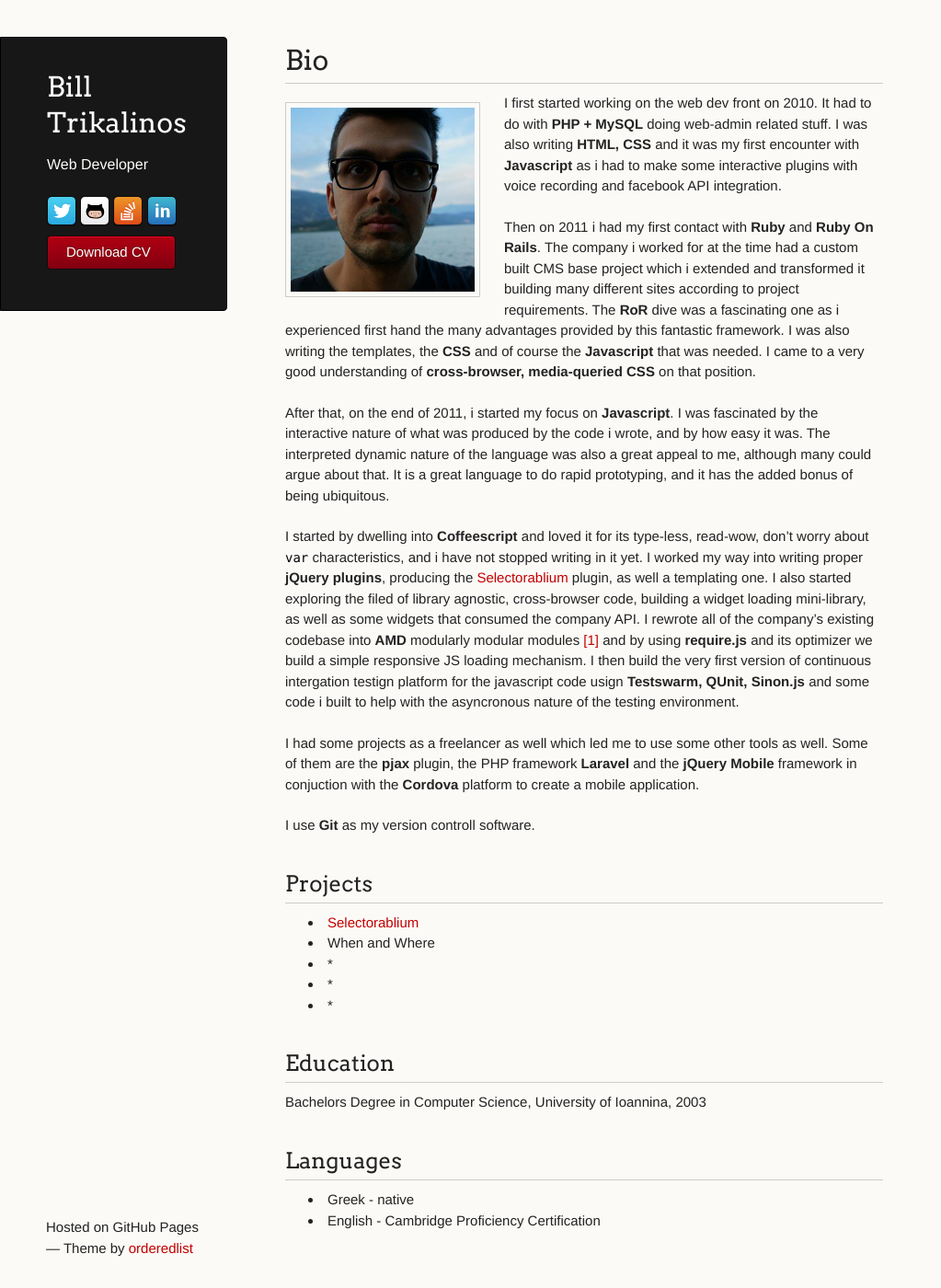
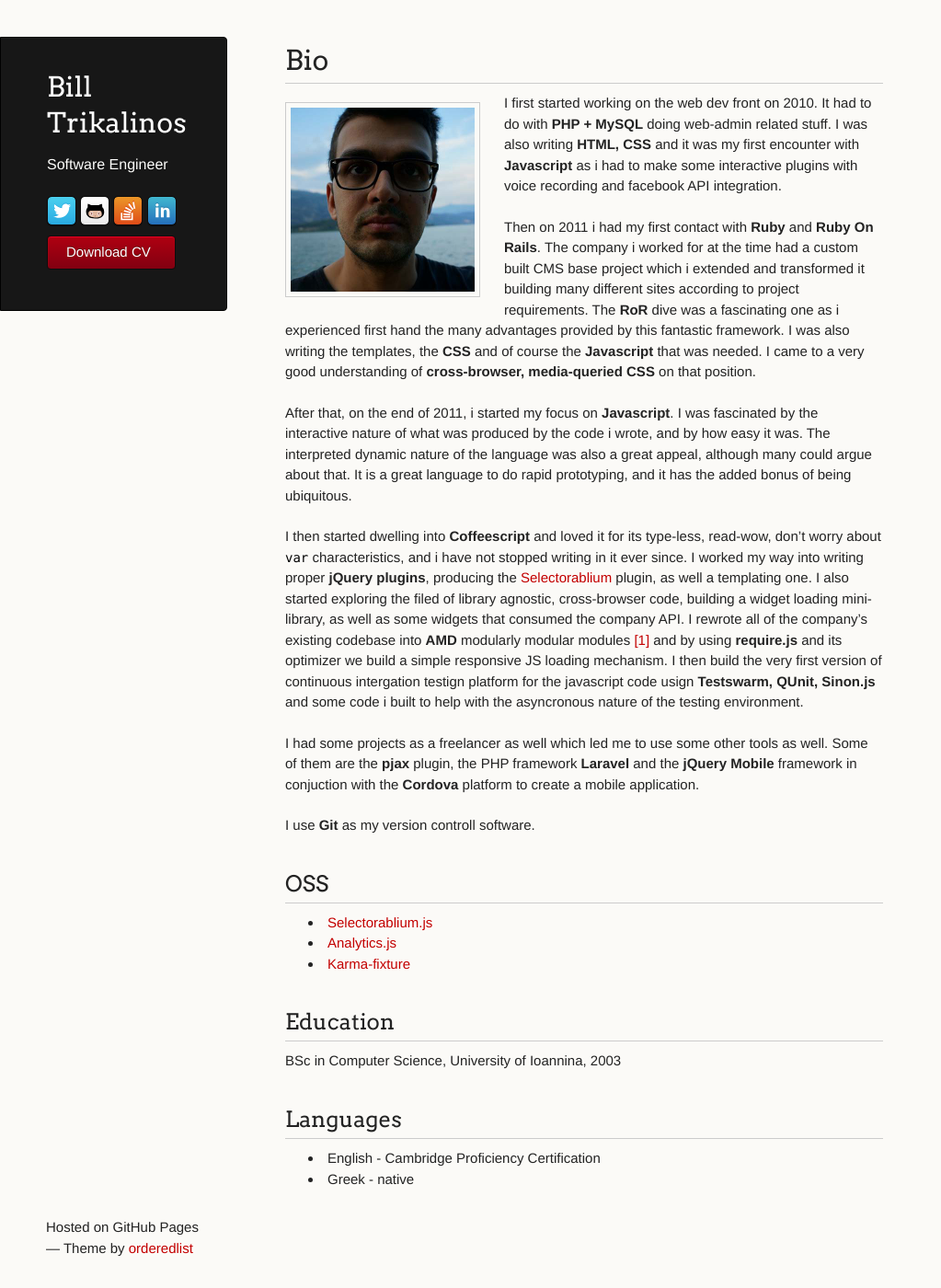
Before and after one commit to billtrik/billtrik.github.io, a Jekyll site: the page built from index.md, in a window 1280 px wide and 1400 px high. Shown: the whole window at 92% size, without its empty margins (0-1023 px from the left). Built offline with Jekyll 4.4.1, drawn with Linux system fonts in a browser that asks for light colours; Markdown is read by kramdown in place of the engine named in the settings.

Commit message:
Update index page with OSS projects and links

```diff
--- a/index.md
+++ b/index.md
@@ -1,7 +1,7 @@
 ---
 layout: site
 title: Bill Trikalinos
-subtitle: Web Developer
+subtitle: Software Engineer
 ---
 
 
@@ -9,9 +9,10 @@ Bio
 ======================
 
 
-![Bill Trikalinos](/images/billtrik.jpg) I first started working on the web dev front on 2010. It had to do with **PHP + MySQL** doing web-admin related stuff.
-I was also writing **HTML, CSS** and it was my first encounter with **Javascript** as i had to make some interactive plugins with voice recording
-and facebook API integration.
+![Bill Trikalinos](/images/billtrik.jpg) I first started working on the web dev front on 2010.
+It had to do with **PHP + MySQL** doing web-admin related stuff.
+I was also writing **HTML, CSS** and it was my first encounter with **Javascript** as i
+had to make some interactive plugins with voice recording and facebook API integration.
 
 Then on 2011 i had my first contact with **Ruby** and **Ruby On Rails**. The company i worked for at the time
 had a custom built CMS base project which i extended and transformed it building many different sites according to project requirements.
@@ -20,11 +21,11 @@ I was also writing the templates, the **CSS** and of course the **Javascript** t
 I came to a very good understanding of **cross-browser, media-queried CSS** on that position.
 
 After that, on the end of 2011, i started my focus on **Javascript**. I was fascinated by the interactive nature of what was produced by the code i wrote,
-and by how easy it was. The interpreted dynamic nature of the language was also a great appeal to me, although many could argue about that.
+and by how easy it was. The interpreted dynamic nature of the language was also a great appeal, although many could argue about that.
 It is a great language to do rapid prototyping, and it has the added bonus of being ubiquitous.
 
-I started by dwelling into **Coffeescript** and loved it for its type-less, read-wow, don't worry about `var` characteristics,
-and i have not stopped writing in it yet.
+I then started dwelling into **Coffeescript** and loved it for its type-less, read-wow, don't worry about `var` characteristics,
+and i have not stopped writing in it ever since.
 I worked my way into writing proper **jQuery plugins**, producing the [Selectorablium][1] plugin, as well a templating one.
 I also started exploring the filed of library agnostic, cross-browser code, building a widget loading mini-library,
 as well as some widgets that consumed the company API.
@@ -37,29 +38,27 @@ Some of them are the **pjax** plugin, the PHP framework **Laravel** and the **jQ
 
 I use **Git** as my version controll software.
 
-Projects
+OSS
 ----------------
 
-* [Selectorablium][1]
-* When and Where
-* \*
-* \*
-* \*
+* [Selectorablium.js][1]
+* [Analytics.js][2]
+* [Karma-fixture][3]
 
 Education
 ----------------
 
-Bachelors Degree in Computer Science, University of Ioannina, 2003
+BSc in Computer Science, University of Ioannina, 2003
 
 
 Languages
 ------------------
 
+* English - Cambridge Proficiency Certification
 * Greek - native
-* English - Cambridge Proficiency Certification
 
 
-[1]: https://github.com/skroutz/selectorablium  "Google"
-[2]: https://github.com/billtrik.gr/templator   "tempaltor"
-[3]: https://github.com/billtrik.gr/mini-loader "mini-loader"
+[1]: https://github.com/skroutz/selectorablium  "Selectorablium.js"
+[2]: https://github.com/skroutz/analytics.js  "Analytics.js"
+[3]: https://github.com/billtrik/karma-fixture  "Karma Fixture"
 [4]: http://www.youtube.com/watch?v=cj2rxFS0qDQ "Smelly smell that smells smelly"
```
